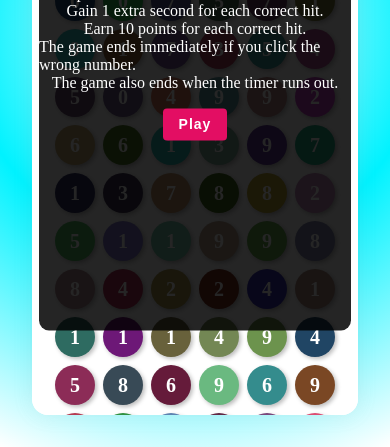
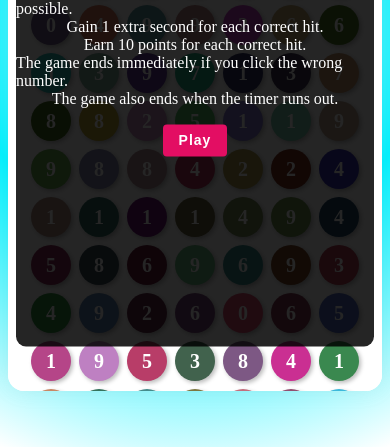
Before and after one commit to Hamzah840/Basic-Javascript-Bubble-Event-Game, a plain HTML site: page index.html in a window 390 px wide. Shown: the part 397-844 px from the top of the page. Drawn offline with Linux system fonts and the light colour scheme.

Commit message:
updated css

```diff
--- a/style.css
+++ b/style.css
@@ -15,7 +15,9 @@ body {
 
 .gameOver, .gameStart {
     background-color: #000000da;
-    width: 80%;
+    width: calc(100% - 2rem);
+    max-width: calc(75% - 2rem);
+    margin: 1rem auto;
     height: calc(80vh - 4rem);
     position: absolute;
     top: 50%;
@@ -27,7 +29,6 @@ body {
     align-items: center;
     flex-direction: column;
     color: #fff;
-    /* font-size: 1.2rem; */
     border-radius: 10px;
 }
 
@@ -66,6 +67,8 @@ body {
 .main {
     background-color: #ffffff;
     width: 100%;
+    max-width: 80%;
+    margin: auto;
     height: calc(100vh - 4rem);
     border-radius: 1rem;
     box-shadow: 0 0 20px #9992;
@@ -137,3 +140,15 @@ body {
 .bubble:hover {
     transform: translateY(1px);
 }
+
+@media (max-width:767px) {
+    body {
+        padding: 0.5rem;
+    }
+    .main {
+        max-width: 100%;
+    }
+    .gameOver, .gameStart {
+        max-width: 100%;
+    }
+}
```
